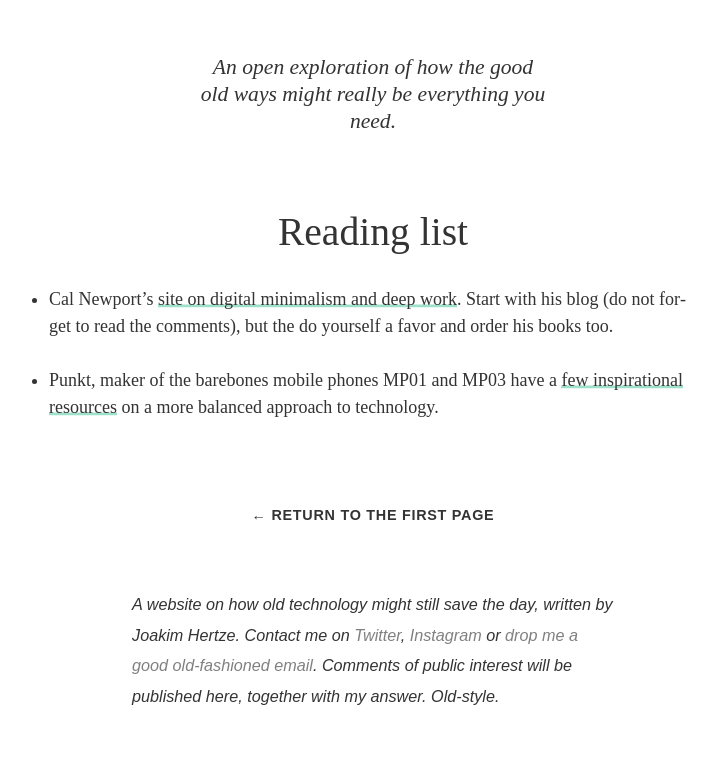
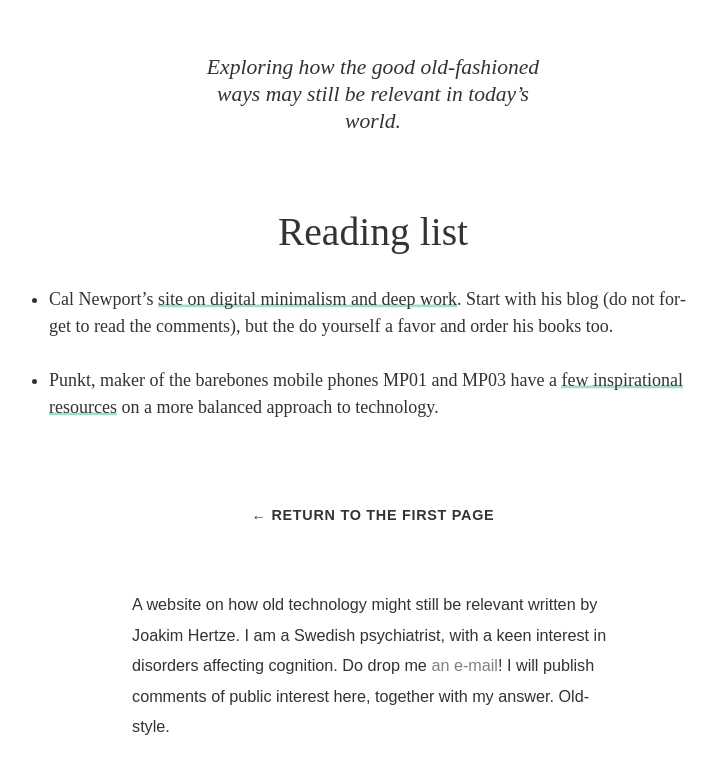
Before and after one commit to hertze/hertze.github.io, a Jekyll site: the page built from readinglist.md, in a window 1280 px wide. Shown: the top 774 px of the page, without its empty margins (267-984 px from the left). Built offline with Jekyll 4.4.1, drawn with Linux system fonts in a browser that asks for light colours; some web fonts are replaced.

Commit message:
Re-wording.

```diff
--- a/_config.yml
+++ b/_config.yml
@@ -1,7 +1,7 @@
 title: The Old Ways
 author: Joakim Hertze
 email: social@hertze.com
-description: An open exploration of how the good old ways might really be everything you need.
+description: Exploring how the good old-fashioned ways may still be relevant in today’s world.
 baseurl: ""
 url: "http://oldways.se"
 twitter_username: hertze
--- a/_layouts/default.html
+++ b/_layouts/default.html
@@ -18,7 +18,7 @@
 		{{ content }}
 
 	<footer>
-		<p>A website on how old technology might still save the day, written by Joakim Hertze. Contact me on <a href="http://twitter.com/hertze">Twitter</a>, <a href="http://instagram.com/hertze">Instagram</a> or <a href='m&#97;&#105;l&#116;o&#58;s&#111;&#99;%69al&#64;&#104;ertz&#101;&#46;c%&#54;F%&#54;D'>drop me a good old-fashioned email</a>. Comments of public interest will be published here, together with my answer. Old-style.</p>
+		<p>A website on how old technology might still be relevant written by Joakim Hertze. I am a Swedish psychiatrist, with a keen interest in disorders affecting cognition. Do drop me <a href='ma&#105;lt&#111;&#58;hell&#111;%40%&#54;Fld&#119;&#97;y&#37;&#55;3&#37;2E&#115;&#37;65'>an e-mail</a>! I will publish comments of public interest here, together with my answer. Old-style.</p>
 	</footer>
 </body>
 </html>
--- a/assets/main.css
+++ b/assets/main.css
@@ -109,9 +109,8 @@
 	max-width: 36em;
 }
 
-footer p, .comments {
+footer p {
 	margin: 0 3.125em;
-	font-style: italic;
 }
 
 .datestamp {
```
